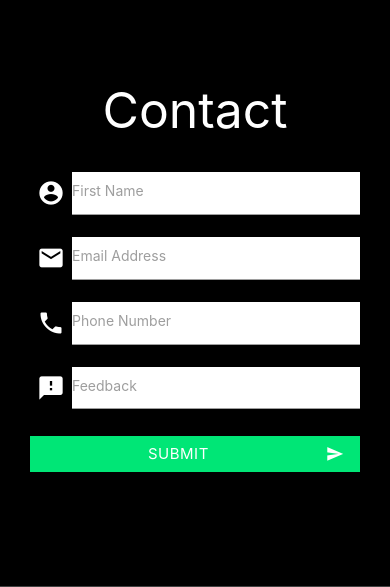
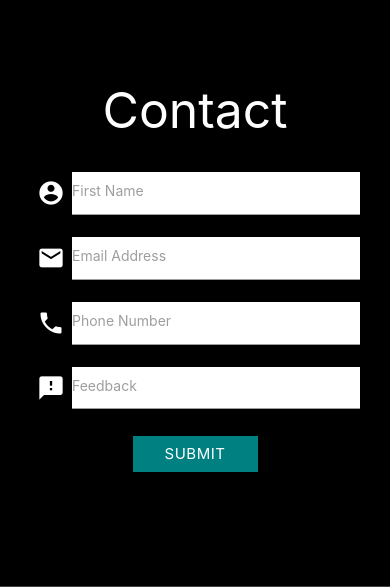
Before and after one commit to UdacityFrontEndScholarship/task-master, a PHP site: page / in a window 390 px wide. Shown: the part 2494-3081 px from the top of the page. Run offline with PHP 8.4, Linux system fonts and the light colour scheme; some libraries are stand-ins or nearby versions.

Commit message:
Fixed size, color and responsiveness issue of submit button

```diff
--- a/css/form.css
+++ b/css/form.css
@@ -24,7 +24,7 @@
   border-radius: 0;
   width: 100%;
   font-size: 15px;
-  background-color: #00e676 !important;
+  background-color: teal !important;
   color: #fff;
 }
 .contact .btn:hover{
@@ -50,3 +50,8 @@
 i.icon-white {
     color: white;
 }
+.resp-submit{
+  font-size: 1.75vw;
+  text-align: left;
+  overflow: hidden;
+}
--- a/index.html
+++ b/index.html
@@ -185,9 +185,11 @@
                     <textarea rows="4" id="area" class=" white materialize-textarea" ></textarea>
                     <label for="area">Feedback</label>
                   </div>
-                  <button class="btn waves-effect waves-light wow fadeInUp teal" type="submit" name="action" data-wow-delay="1.8s">Submit
+                  <span class="resp-submit">
+                  <button class="btn waves-effect waves-light wow fadeInUp teal" style="width:20%;min-width:125px" type="submit" name="action" data-wow-delay="1.8s">Submit
                    <i class="material-icons right">send</i>
                   </button>
+                  </span>
                   <!--<button class="btn btn-lg wow fadeInUp" type="Submit" data-wow-delay="2s">Submit Your Message</button> -->
               </div>
 
```
